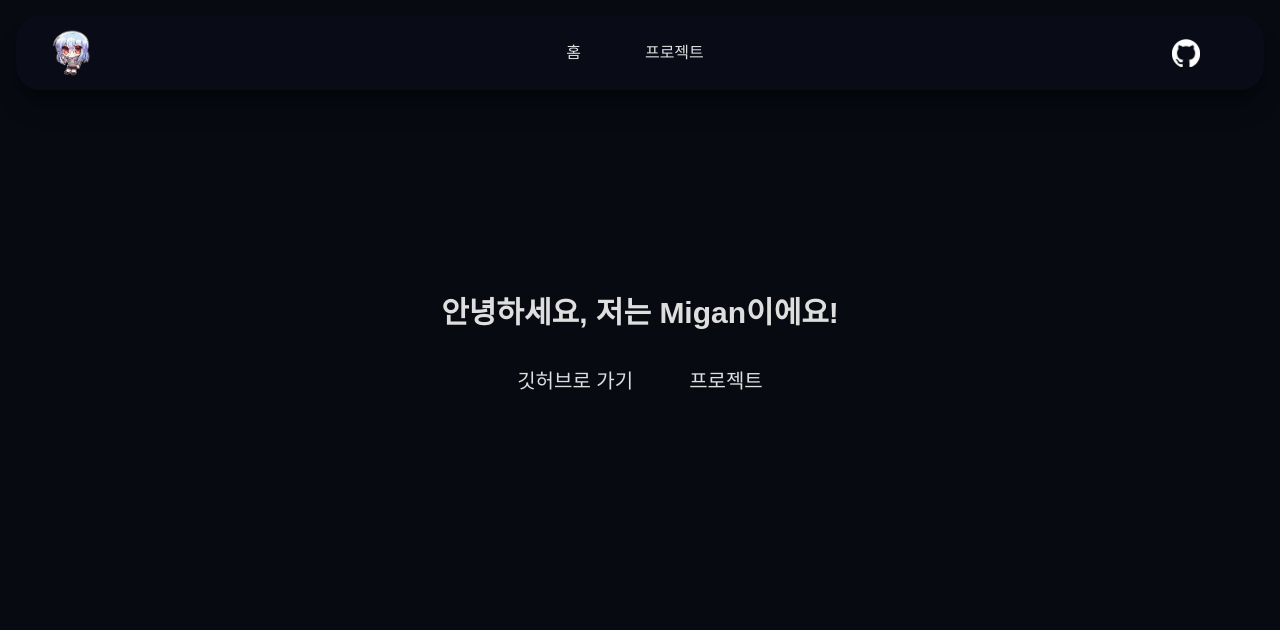
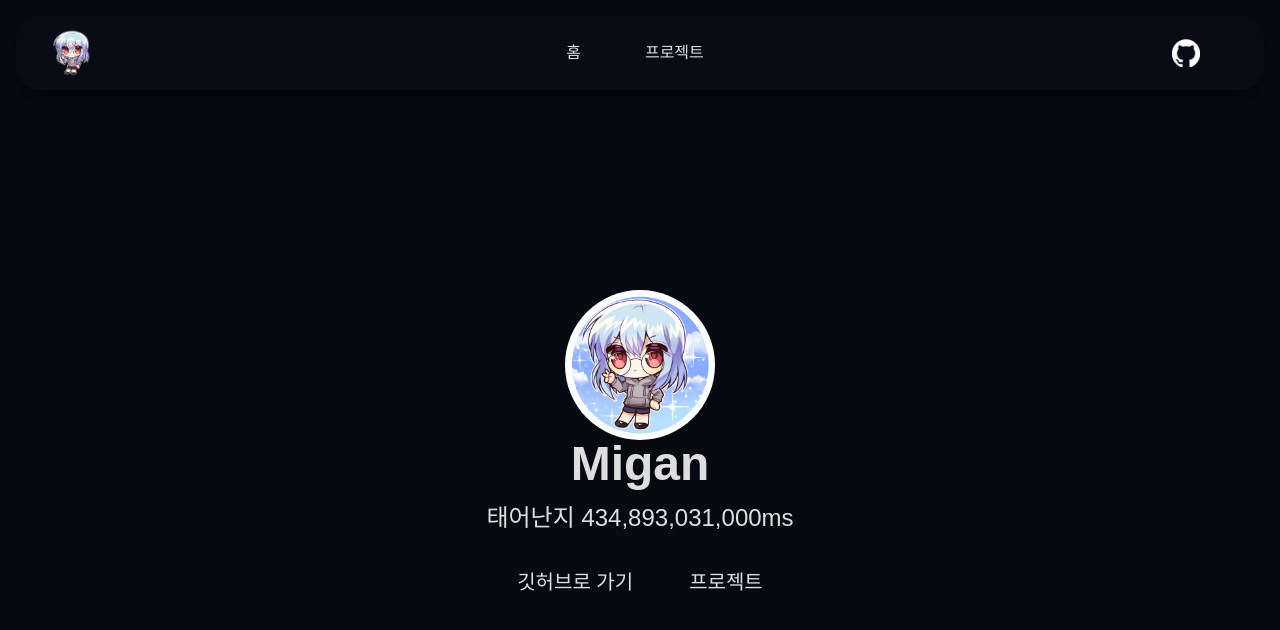
Before and after one commit to Migan178/profile, a SvelteKit app: page / in a window 1280 px wide. Shown: the top 630 px of the page. Built offline with nearby package versions, Linux system fonts and the light colour scheme.

Commit message:
feat: Add my birth

```diff
--- a/src/routes/+page.svelte
+++ b/src/routes/+page.svelte
@@ -1,5 +1,25 @@
+<script lang="ts">
+  import myProfileBg from '$lib/images/myprofile-bg.png'
+
+  let qwer: number
+  const birth = new Date('2010-01-31T04:28:00+09:00').getTime()
+  qwer = Date.now() - birth
+  setInterval(() => {
+    qwer = Date.now() - birth
+  })
+</script>
+
 <main>
-  <h1 class="text-center mt-50">안녕하세요, 저는 Migan이에요!</h1>
+  <div class="text-center">
+    <img
+      src={myProfileBg}
+      alt="Migan's profile/미간의 프로필"
+      class="rounded-[50%] m-auto mt-50"
+      width="150"
+    />
+    <h1 class="text-5xl">Migan</h1>
+    <h2 class="mt-3">태어난지 {new Intl.NumberFormat().format(qwer)}ms</h2>
+  </div>
   <ul class="list-none flex items-center justify-center">
     <li class="px-7 py-8 text-xl">
       <a href="https://github.com/Migan178" target="_blank">깃허브로 가기</a>
```
Also changed, not shown: src/lib/images/myprofile-bg.png (added).
